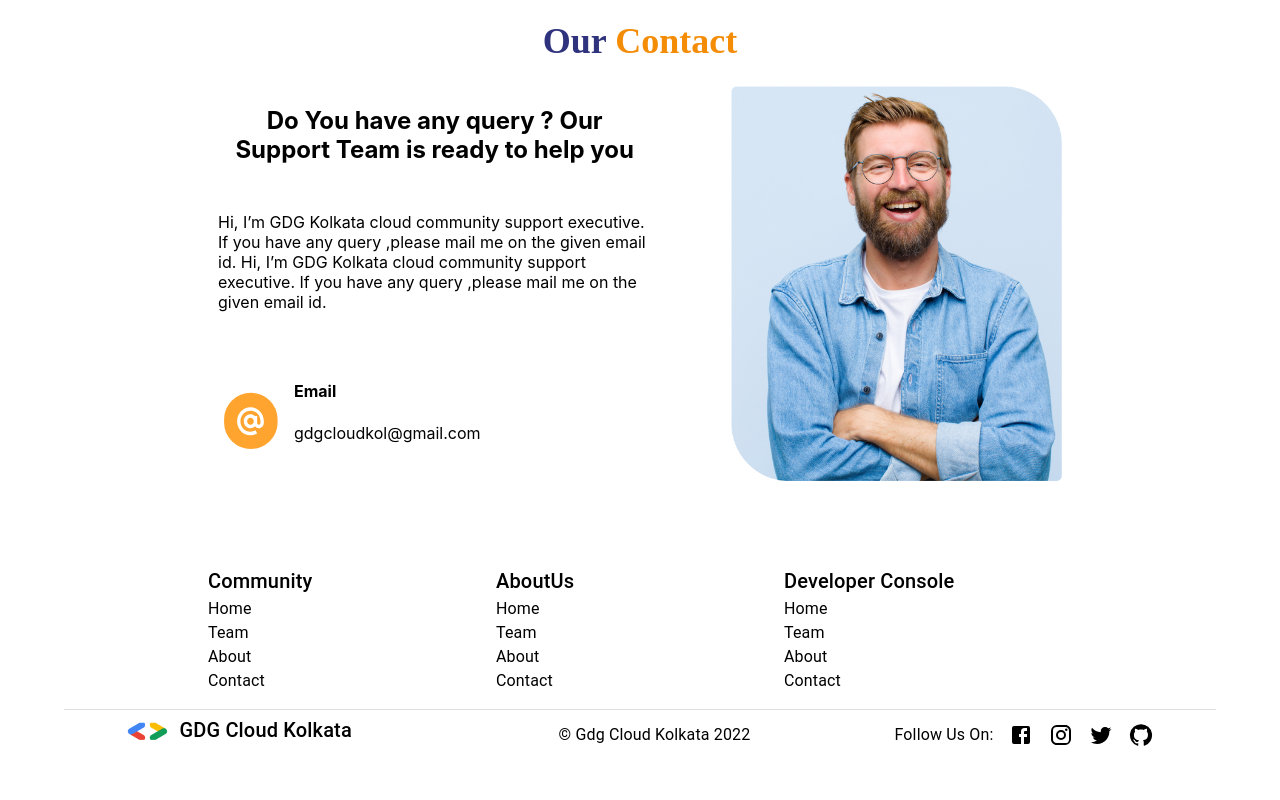
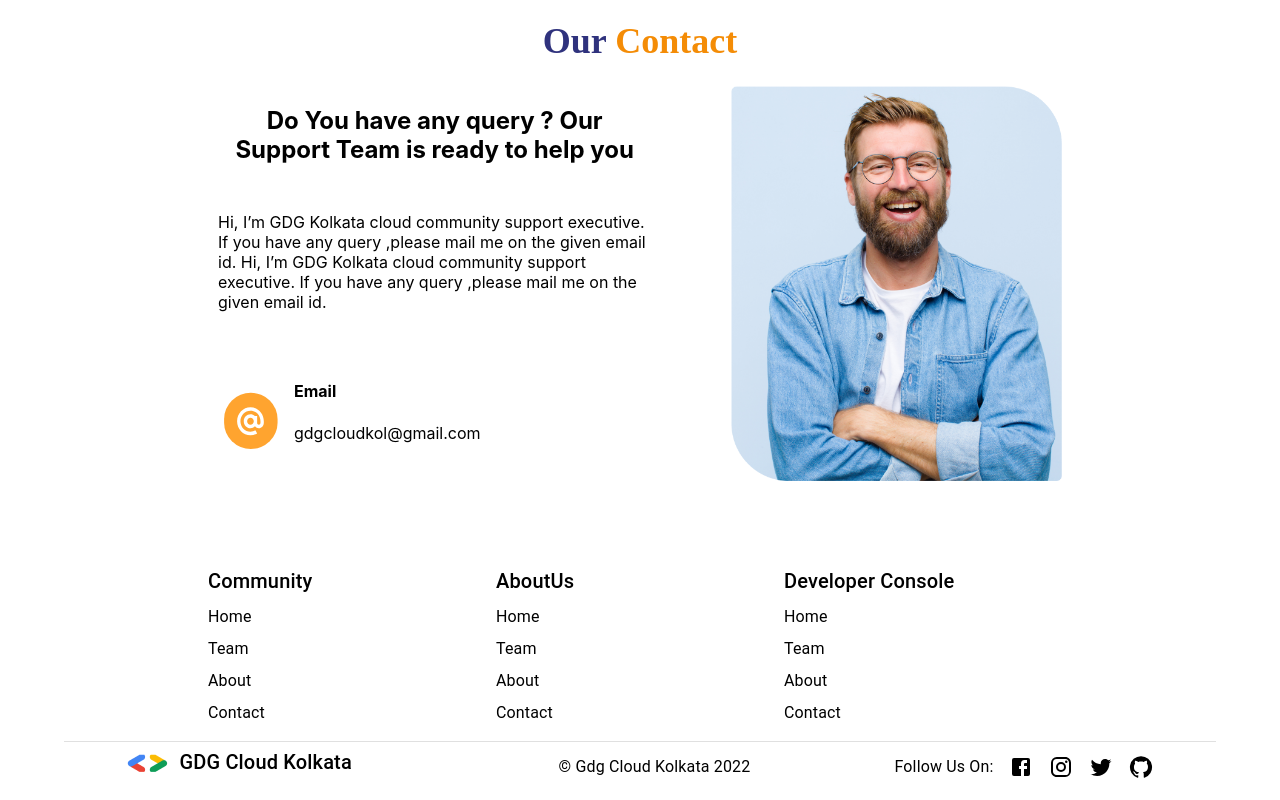
Before and after one commit to gdgcloudkol/gdgcloudkol.github.io, a React (Create React App) app in the folder client/: page / in a window 1280 px wide. Shown: the part 3943-4743 px from the top of the page. Before the commit the page ends 4711 px from the top, so only its background shows below. Built offline with nearby package versions, Linux system fonts and the light colour scheme.

Commit message:
footer fixed

```diff
--- a/client/src/Pages/Footer/Footer.tsx
+++ b/client/src/Pages/Footer/Footer.tsx
@@ -6,14 +6,17 @@
 import InstagramIcon from '@mui/icons-material/Instagram';
 import TwitterIcon from '@mui/icons-material/Twitter';
 import GitHubIcon from '@mui/icons-material/GitHub';
+import useMediaQuery from '@mui/material/useMediaQuery';
 
 function Footer() {
+    const matches = useMediaQuery('(max-width:650px)')
   return (
     <Container sx={{ alignItems: 'center', textAlign: 'center', justifyContent: 'center',
                      marginTop: 10}}>
-    <Grid container alignItems='center' justifyContent="center" mb={2}>
-        <Grid item md={3} xs={12} alignItems='center' justifyContent="center" sx={{textAlign: 'center'}}>
-            <Stack direction='column' sx={{textAlign: 'left'}}>
+    <Grid container alignItems='center' justifyContent="center" mb={2} ml={matches? 2 : 0}>
+        <Grid item md={3} xs={12} alignItems='center' justifyContent="center" sx={{textAlign: 'center'}}
+         mb={matches? 2 : 0}>
+            <Stack spacing={1} direction='column' sx={{textAlign: 'left'}}>
                 <Typography variant='h6'>Community</Typography>
                 <Typography color='inherit'>Home</Typography>
                 <Typography color='inherit'>Team</Typography>
@@ -21,8 +24,9 @@
                 <Typography color='inherit'>Contact</Typography>
             </Stack>
         </Grid>
-        <Grid xs={12} md={3} alignItems='center' justifyContent="center" item sx={{textAlign: 'center'}}>
-            <Stack direction='column' sx={{textAlign: 'left'}}>
+        <Grid item xs={12} md={3} alignItems='center' justifyContent="center"  sx={{textAlign: 'center'}}
+          mb={matches? 2 : 0}>
+            <Stack spacing={1} direction='column' sx={{textAlign: 'left'}}>
                 <Typography variant='h6' >AboutUs</Typography>
                 <Typography color='inherit'>Home</Typography>
                 <Typography color='inherit'>Team</Typography>
@@ -30,8 +34,9 @@
                 <Typography color='inherit'>Contact</Typography>
             </Stack>
         </Grid>
-        <Grid item alignItems='center' justifyContent="center" xs={12} md={3} sx={{textAlign: 'center'}}>
-            <Stack direction='column' sx={{textAlign: 'left'}}>
+        <Grid item alignItems='center' justifyContent="center" xs={12} md={3} sx={{textAlign: 'center'}}
+           mb={matches? 2 : 0}>
+            <Stack spacing={1} direction='column' sx={{textAlign: 'left'}}>
                 <Typography variant='h6' >Developer Console</Typography>
                 <Typography color='inherit'>Home</Typography>
                 <Typography color='inherit'>Team</Typography>
```
